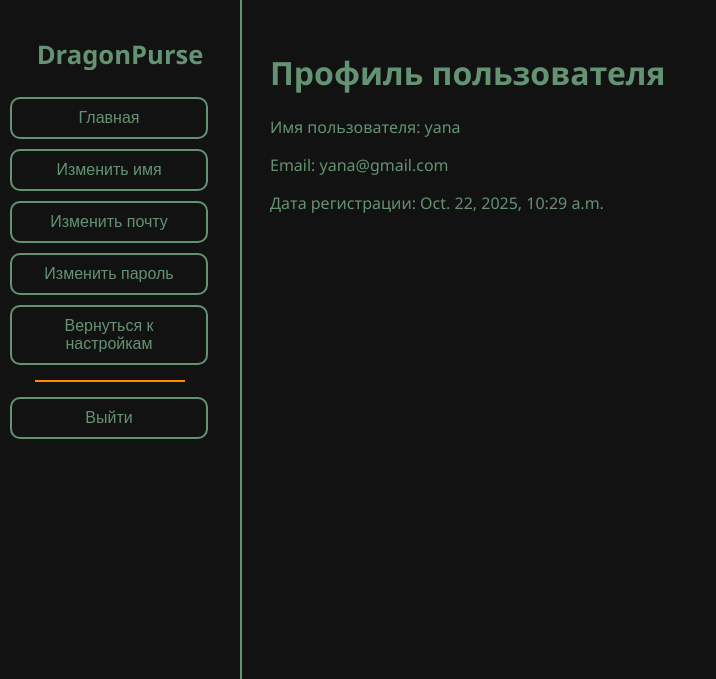
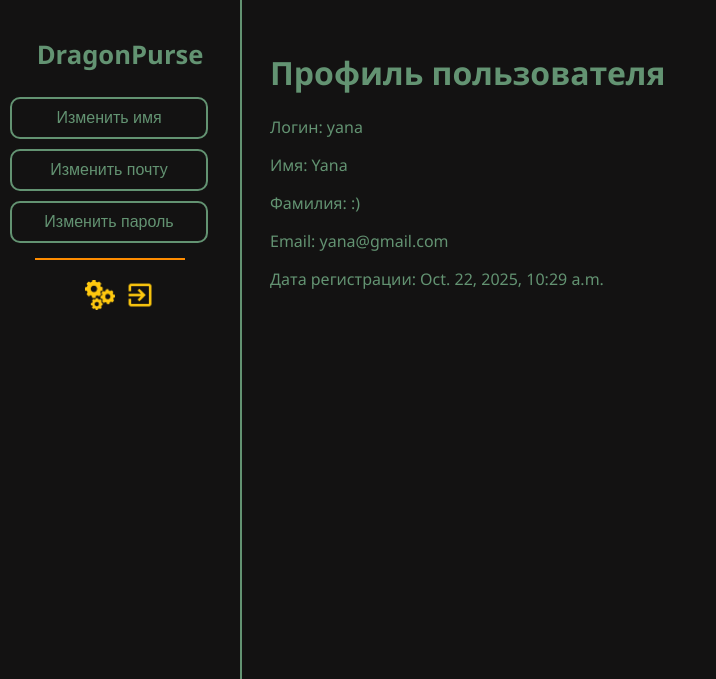
Before and after one commit to PurpleNoneDeep/Diplom_dragonPurse, a Django app: page /profile/ in a window 1280 px wide. Shown: the top 679 px of the page, without its empty margins (0-716 px from the left). Run offline with Django 5.2, Linux system fonts and the light colour scheme; a user stored in the database is signed in.

Commit message:
settings

```diff
--- a/dragonpurse/accounts/templates/accounts/change_email.html
+++ b/dragonpurse/accounts/templates/accounts/change_email.html
@@ -1,6 +1,6 @@
 {% extends "accounts/base.html" %}
 {% load static %}
-{% block head %}<link rel="stylesheet" href="{% static 'accounts/css/theme.css' %}">{% endblock %}
+{% block head %}<link rel="stylesheet" href="{% static 'accounts/css/add_form.css' %}">{% endblock %}
 {% block content %}
 
 <h2>Изменить почту</h2>
@@ -9,6 +9,7 @@
     {% csrf_token %}
     {{ form.as_p }}
     <button type="submit">Сохранить</button>
+    <a href="{% url 'settings' %}"><button>Назад</button></a>
 </form>
 
 {% endblock %}
--- a/dragonpurse/accounts/templates/accounts/change_name.html
+++ b/dragonpurse/accounts/templates/accounts/change_name.html
@@ -1,6 +1,6 @@
 {% extends "accounts/base.html" %}
 {% load static %}
-{% block head %}<link rel="stylesheet" href="{% static 'accounts/css/theme.css' %}">{% endblock %}
+{% block head %}<link rel="stylesheet" href="{% static 'accounts/css/add_form.css' %}">{% endblock %}
 {% block content %}
 
 <h2>Изменить имя</h2>
@@ -9,6 +9,7 @@
     {% csrf_token %}
     {{ form.as_p }}
     <button type="submit">Сохранить</button>
+    <a href="{% url 'settings' %}"><button>Назад</button></a>
 </form>
 
 {% endblock %}
--- a/dragonpurse/accounts/templates/accounts/change_password.html
+++ b/dragonpurse/accounts/templates/accounts/change_password.html
@@ -1,6 +1,6 @@
 {% extends "accounts/base.html" %}
 {% load static %}
-{% block head %}<link rel="stylesheet" href="{% static 'accounts/css/theme.css' %}">{% endblock %}
+{% block head %}<link rel="stylesheet" href="{% static 'accounts/css/add_form.css' %}">{% endblock %}
 {% block content %}
 
 <h2>Изменить пароль</h2>
@@ -9,6 +9,7 @@
     {% csrf_token %}
     {{ form.as_p }}
     <button type="submit">Сменить пароль</button>
+    <a href="{% url 'settings' %}"><button>Назад</button></a>
 </form>
 
 {% endblock %}
--- a/dragonpurse/accounts/templates/accounts/profile_settings.html
+++ b/dragonpurse/accounts/templates/accounts/profile_settings.html
@@ -5,15 +5,16 @@
 <link rel="stylesheet" href="{% static 'accounts/css/theme.css' %}">{% endblock %}
 {% block content %}
 <div class="sidebar">
-        <h1>DragonPurse</h1>
+        <h1><a href="{% url 'dashboard' %}">DragonPurse</a></h1>
 
-        <a href="{% url 'transaction_list' %}"><button>Главная</button></a>
         <a href="{% url 'change_name' %}"><button>Изменить имя</button></a>
         <a href="{% url 'change_email' %}"><button>Изменить почту</button></a>
         <a href="{% url 'change_password' %}"><button>Изменить пароль</button></a>
-        <a href="{% url 'settings' %}"><button>Вернуться к настройкам</button></a>
         <div class="line"></div>
-        <a href="{% url 'logout' %}"><button>Выйти</button></a>
+        <div style="display: flex; margin: 5px;">
+        <a href="{% url 'settings' %}" style="display: flex; margin: 5px;"><img src="{% static 'accounts/img/settings_photo.png' %}" width="30" height="30" alt="настройки"></a>
+        <a href="{% url 'logout' %}" style="display: flex; margin: 5px;"><img src="{% static 'accounts/img/exit_photo.png' %}" width="30" height="30" alt="выход"></a>
+        </div>
 
     </div>
 <main>
@@ -23,7 +24,9 @@
             {% endfor %}
     {% endif %}
     <h1>Профиль пользователя</h1>
-    <p>Имя пользователя: {{ user.username }}</p>
+    <p>Логин: {{ user.username }}</p>
+    <p>Имя: {{ user.first_name}}</p>
+    <p>Фамилия: {{ user.last_name}}</p>
     <p>Email: {{ user.email }}</p>
     <p>Дата регистрации: {{ user.date_joined }}</p>
 
--- a/dragonpurse/dragonpurse/settings.py
+++ b/dragonpurse/dragonpurse/settings.py
@@ -39,11 +39,15 @@ INSTALLED_APPS = [
     'django.contrib.staticfiles',
     'accounts'
 ]
-
+LANGUAGES = [
+    ('ru', 'Русский'),
+    ('en', 'English'),
+]
 MIDDLEWARE = [
     'django.middleware.security.SecurityMiddleware',
     'django.contrib.sessions.middleware.SessionMiddleware',
     'django.middleware.common.CommonMiddleware',
+    'django.middleware.locale.LocaleMiddleware',
     'django.middleware.csrf.CsrfViewMiddleware',
     'django.contrib.auth.middleware.AuthenticationMiddleware',
     'django.contrib.messages.middleware.MessageMiddleware',
```
Also changed, not shown: dragonpurse/accounts/forms.py (+12 -1 lines), dragonpurse/db.sqlite3.
